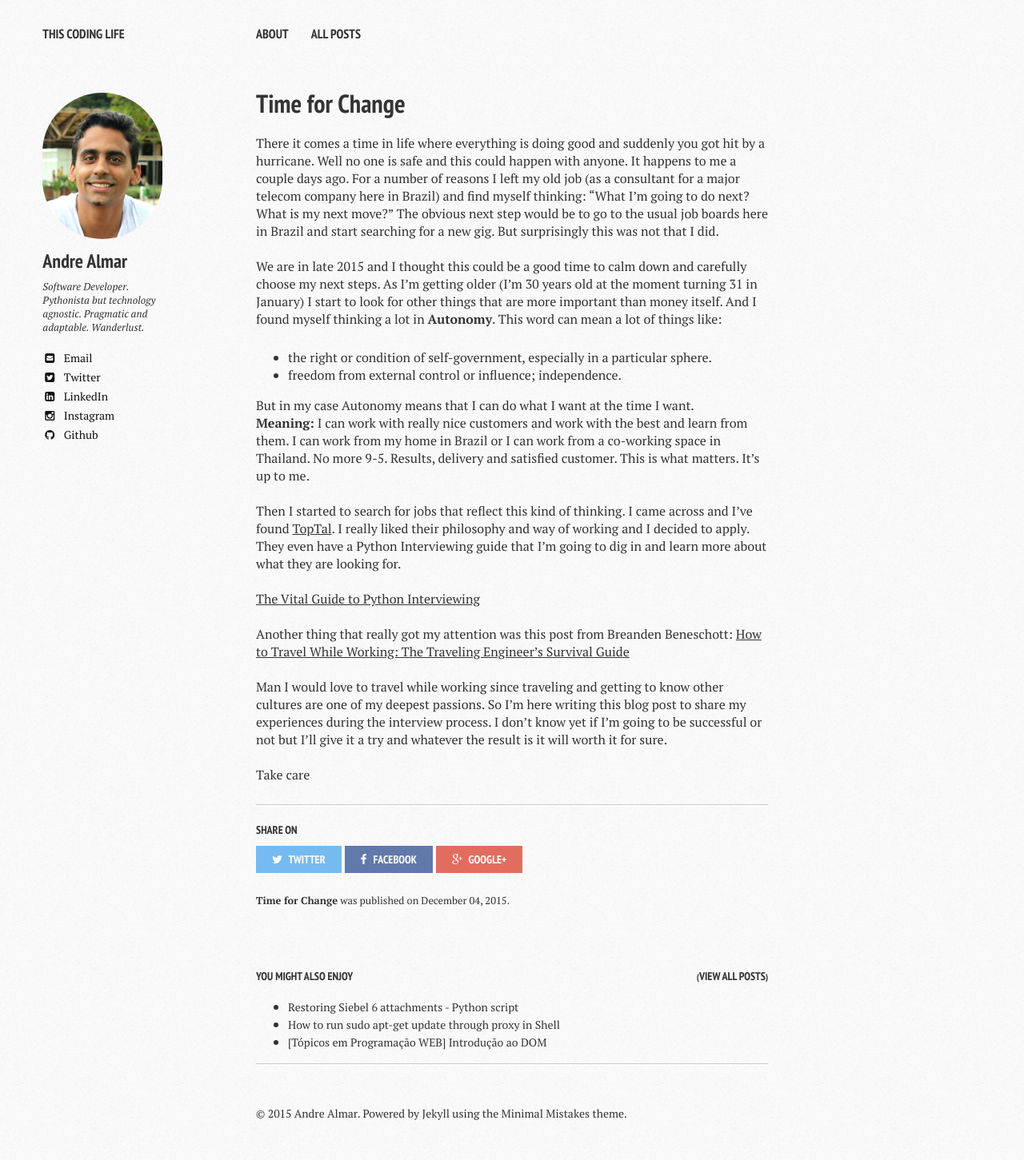
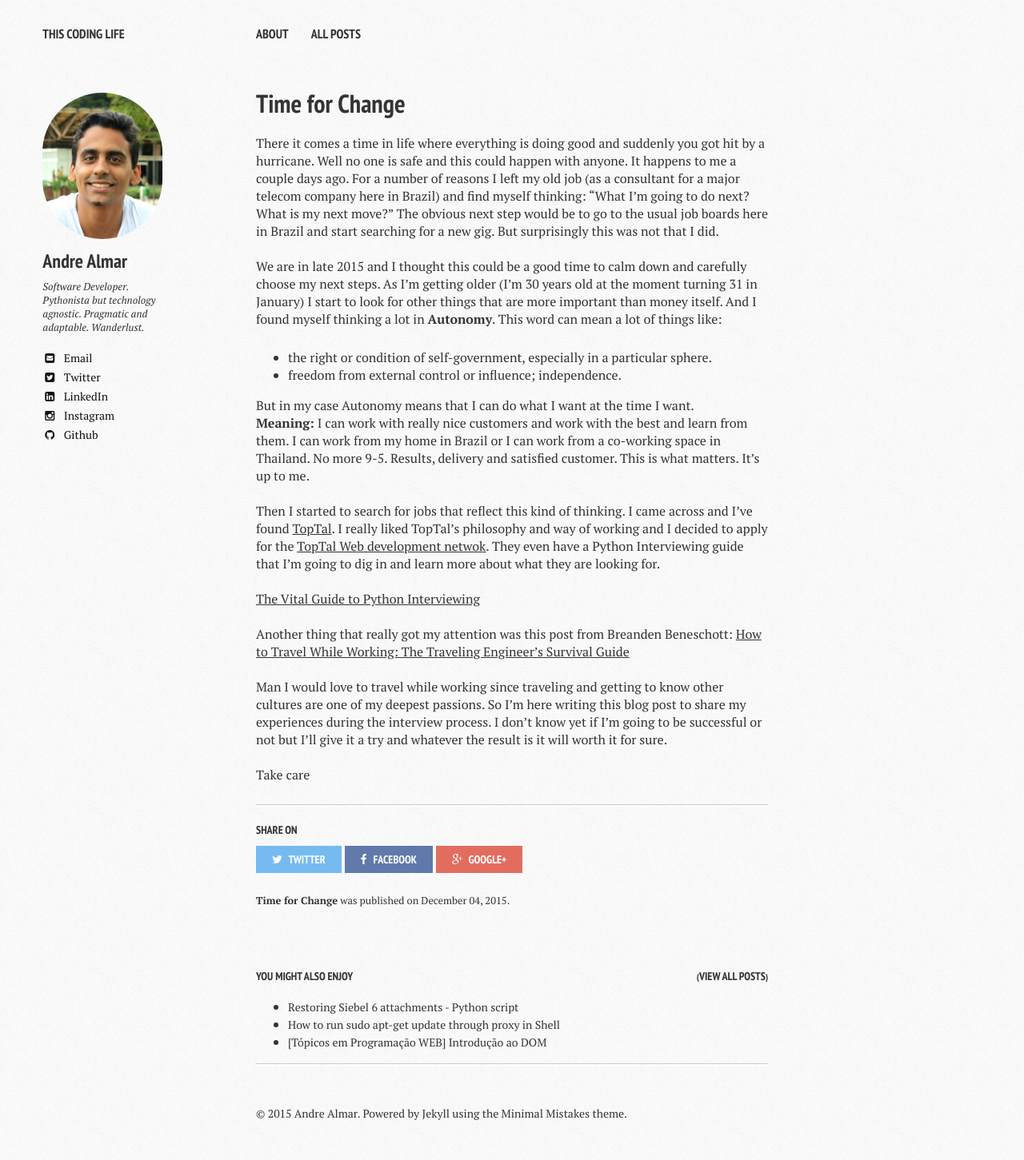
Before and after one commit to andrealmar/andrealmarCom, a Jekyll site: the page built from _posts/2015-12-04-time-for-change.MD, in a window 1280 px wide. Shown: the whole page at 80% size. Built offline with Jekyll 4.4.1, drawn with Linux system fonts in a browser that asks for light colours; nearby versions of some CDN libraries; Markdown is read by kramdown in place of the engine named in the settings; comment, search, counter and statistics services are not loaded.

Commit message:
minor changes in the post

```diff
--- a/_posts/2015-12-04-time-for-change.MD
+++ b/_posts/2015-12-04-time-for-change.MD
@@ -15,7 +15,7 @@ We are in late 2015 and I thought this could be a good time to calm down and car
 But in my case Autonomy means that I can do what I want at the time I want.
 **Meaning:** I can work with really nice customers and work with the best and learn from them. I can work from my home in Brazil or I can work from a co-working space in Thailand. No more 9-5. Results, delivery and satisfied customer. This is what matters. It's up to me.
 <br />
-Then I started to search for jobs that reflect this kind of thinking. I came across and I've found [TopTal](http://www.toptal.com/). I really liked their philosophy and way of working and I decided to apply.
+Then I started to search for jobs that reflect this kind of thinking. I came across and I've found [TopTal](http://www.toptal.com). I really liked TopTal's philosophy and way of working and I decided to apply for the [TopTal Web development netwok](http://www.toptal.com/web).
 They even have a Python Interviewing guide that I'm going to dig in and learn more about what they are looking for. <br />
 [The Vital Guide to Python Interviewing](http://www.toptal.com/python#hiring-guide "Python Interviewing")<br />
 
```
